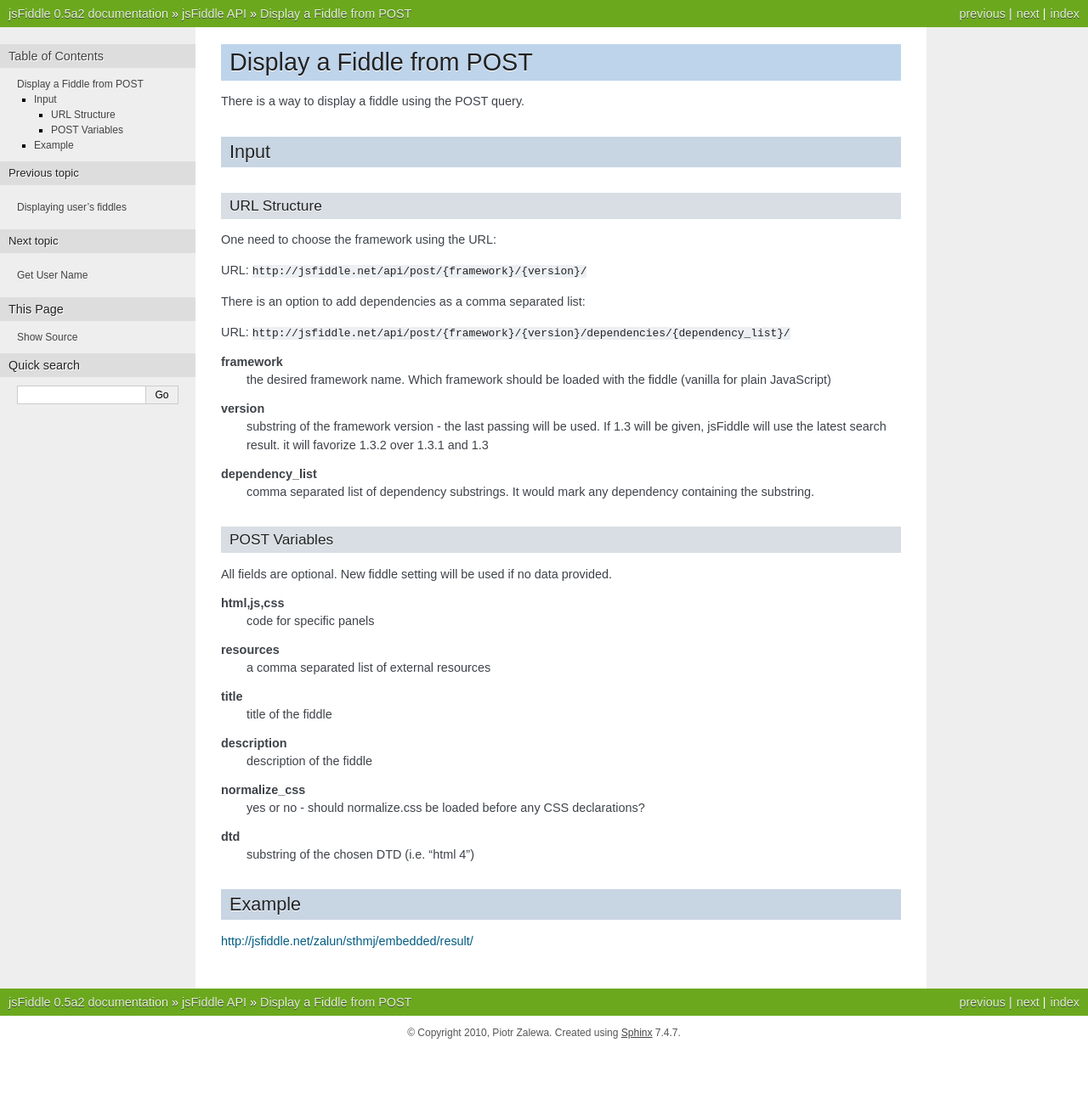
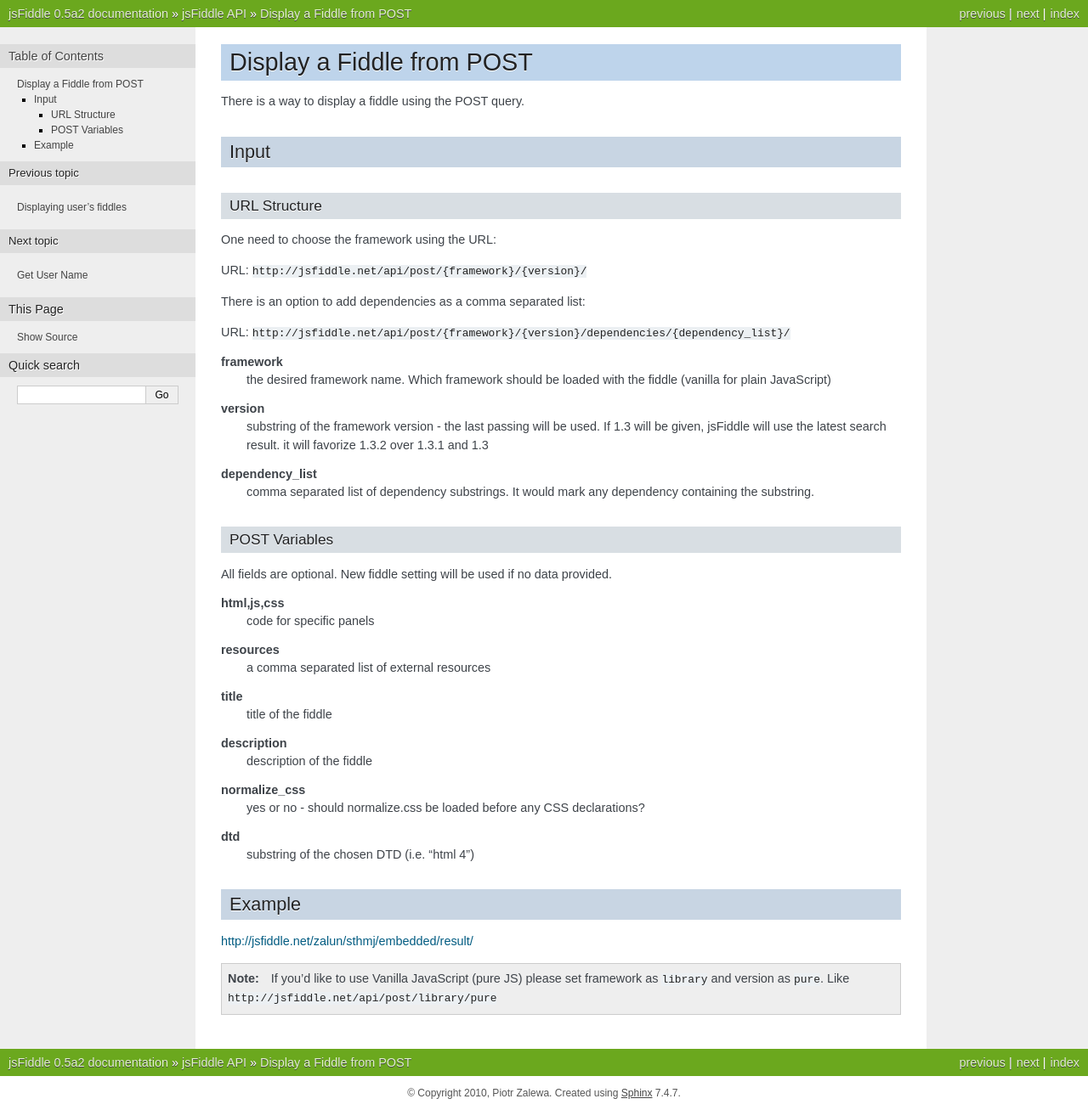
Before and after one commit to jsfiddle/jsfiddle-users, a Sphinx documentation site: the page built from docs/api/post.rst, in a window 1280 px wide. Shown: the whole page at 85% size. Built offline with Sphinx 7.4.7, drawn with Linux system fonts in a browser that asks for light colours; before the commit the page ends 1236 px from its top, so only the background shows below that.

Commit message:
add a note about using vanilla JS

```diff
--- a/docs/api/post.rst
+++ b/docs/api/post.rst
@@ -60,3 +60,8 @@
 =======
 
 http://jsfiddle.net/zalun/sthmj/embedded/result/
+
+.. note::
+   If you'd like to use Vanilla JavaScript (pure JS) please set framework as
+   ``library`` and version as ``pure``. Like
+   ``http://jsfiddle.net/api/post/library/pure``
```
